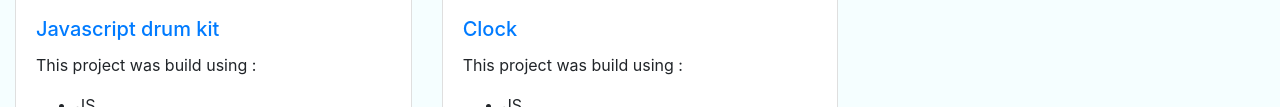
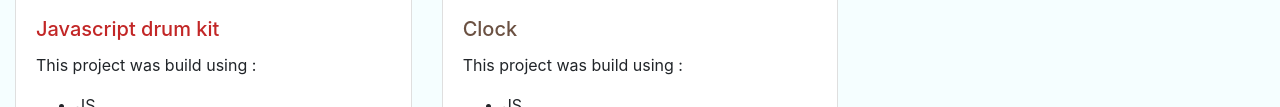
Before and after one commit to Ireaurora/JavaScript30, a plain HTML site: page index.html in a window 1280 px wide. Shown: the part 660-767 px from the top of the page. Drawn offline with nearby package versions, Linux system fonts and the light colour scheme.

Commit message:
Styled homepage

```diff
--- a/index.html
+++ b/index.html
@@ -22,7 +22,7 @@
           <div class="card h-100">
             <img src="images/01.png" class="card-img-top" alt="Javascript drum kit">
             <div class="card-body">
-              <h5 class="card-title"><a href="JavascriptDrumKit/drum.html">Javascript drum kit</a></h5>
+              <h5 class="card-title drum"><a class="drum" href="JavascriptDrumKit/drum.html">Javascript drum kit</a></h5>
               <p class="card-text">
                 This project was build using :
                   <ul>
@@ -39,7 +39,7 @@
         <div class="card h-100">
           <img src="images/02.png" class="card-img-top" alt="Clock">
           <div class="card-body">
-            <h5 class="card-title"><a href="Clock/clock.html">Clock</a></h5>
+            <h5 class="card-title clock"><a class="clock" href="Clock/clock.html">Clock</a></h5>
             <p class="card-text">
               This project was build using :
                 <ul>
--- a/main.css
+++ b/main.css
@@ -48,3 +48,7 @@ h1 a{
 .footer-text a{
     text-decoration: underline;
 }
+
+.clock{color :#6b5142 !important}
+
+.drum{color : rgb(194, 38, 38) !important}
```
Also changed, not shown: README.md.
